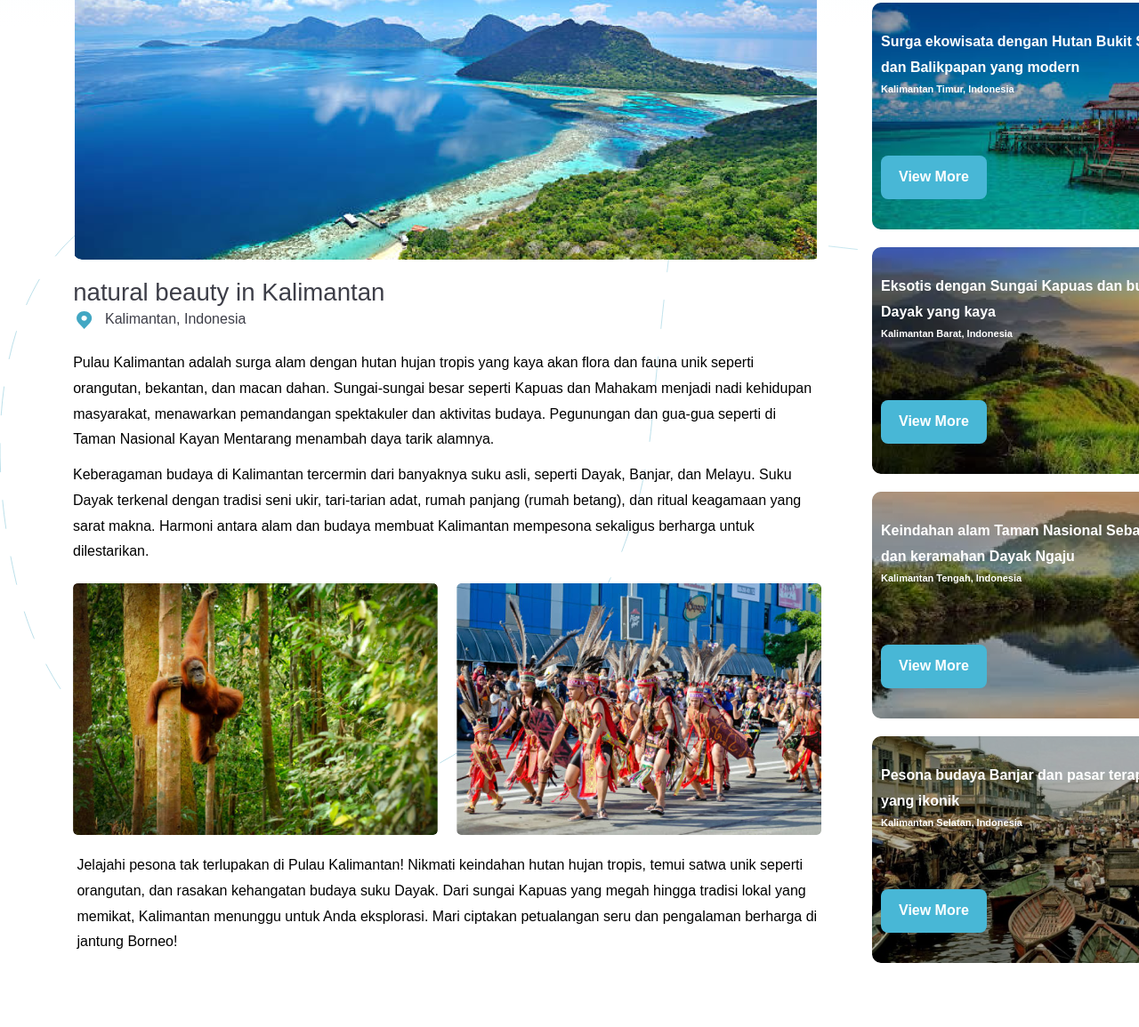
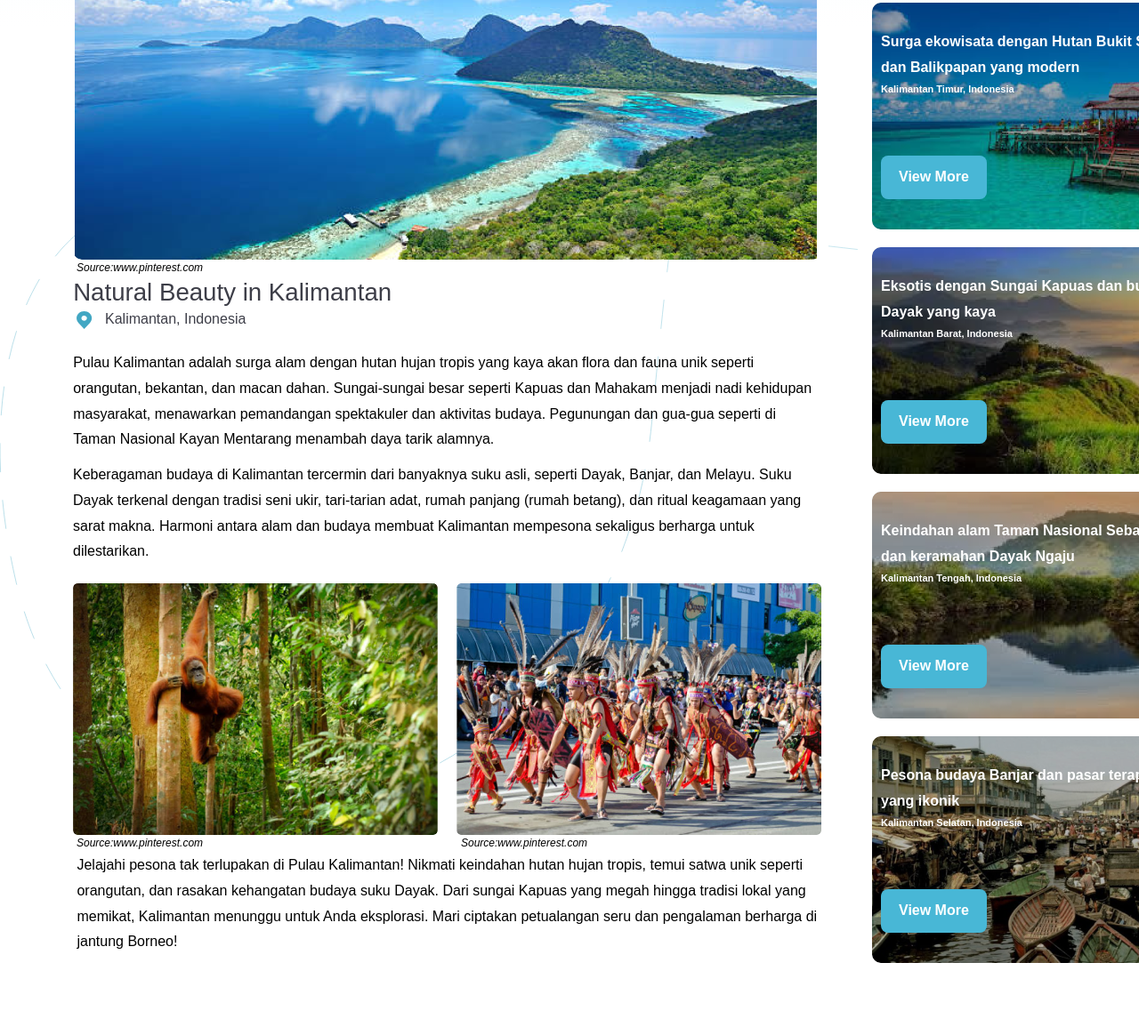
Before and after one commit to fajarmlnaaa/Web-Fix-KKP, a plain HTML site: page about/index_aboutus.html in a window 1280 px wide. Shown: the part 774-1929 px from the top of the page at 89% size. Drawn offline with Linux system fonts and the light colour scheme.

Commit message:
penambahan title img

```diff
--- a/about/index_aboutus.html
+++ b/about/index_aboutus.html
@@ -141,7 +141,7 @@
     <div class="about-kalimantan__content">
       <div class="about-kalimantan__group-56">
         <div class="about-kalimantan__natural-beauty-in-kalimantan">
-          natural beauty in Kalimantan
+          Natural Beauty in Kalimantan
         </div>
         <div class="about-kalimantan__group-55">
           <img class="about-kalimantan__group-54" src="group-540.svg" />
@@ -212,7 +212,10 @@
         <img class="about-kalimantan__rectangle-18" src="rectangle-180.png" />
         <img class="about-kalimantan__rectangle-19" src="rectangle-190.png" />
       </div>
+      <div class="bottom-left2">Source:www.pinterest.com</div>
+      <div class="bottom-left3">Source:www.pinterest.com</div>
       <img class="about-kalimantan__rectangle-17" src="rectangle-170.png" />
+      <div class="bottom-left"> Source:www.pinterest.com </div>
     </div>
     <div class="about-kalimantan__other-destination">
       <div class="about-kalimantan__group-63">
--- a/about/style.css
+++ b/about/style.css
@@ -958,3 +958,37 @@ html::-webkit-scrollbar {
   top: 463px;
   object-fit: cover;
 }
+
+.bottom-left {
+  color: black;
+  text-align: left;
+  font-family: "Poppins-Bold", sans-serif;
+  font-size: 12px;
+  font-style: italic;
+  position: absolute;
+  left: 86px;
+  top: 1068px;
+}
+
+.bottom-left2{
+  color: black;
+  text-align: left;
+  font-family: "Poppins-Bold", sans-serif;
+  font-size: 12px;
+  font-style: italic;
+  position: absolute;
+  left: 86px;
+  top: 1715px;
+  width: 836.53px;
+}
+.bottom-left3{
+  color: black;
+  text-align: left;
+  font-family: "Poppins-Bold", sans-serif;
+  font-size: 12px;
+  font-style: italic;
+  position: absolute;
+  left: 518px;
+  top: 1715px;
+  width: 836.53px;
+}
```
Also changed, not shown: about/AboutKalimantan.html (+1 -1 lines).
